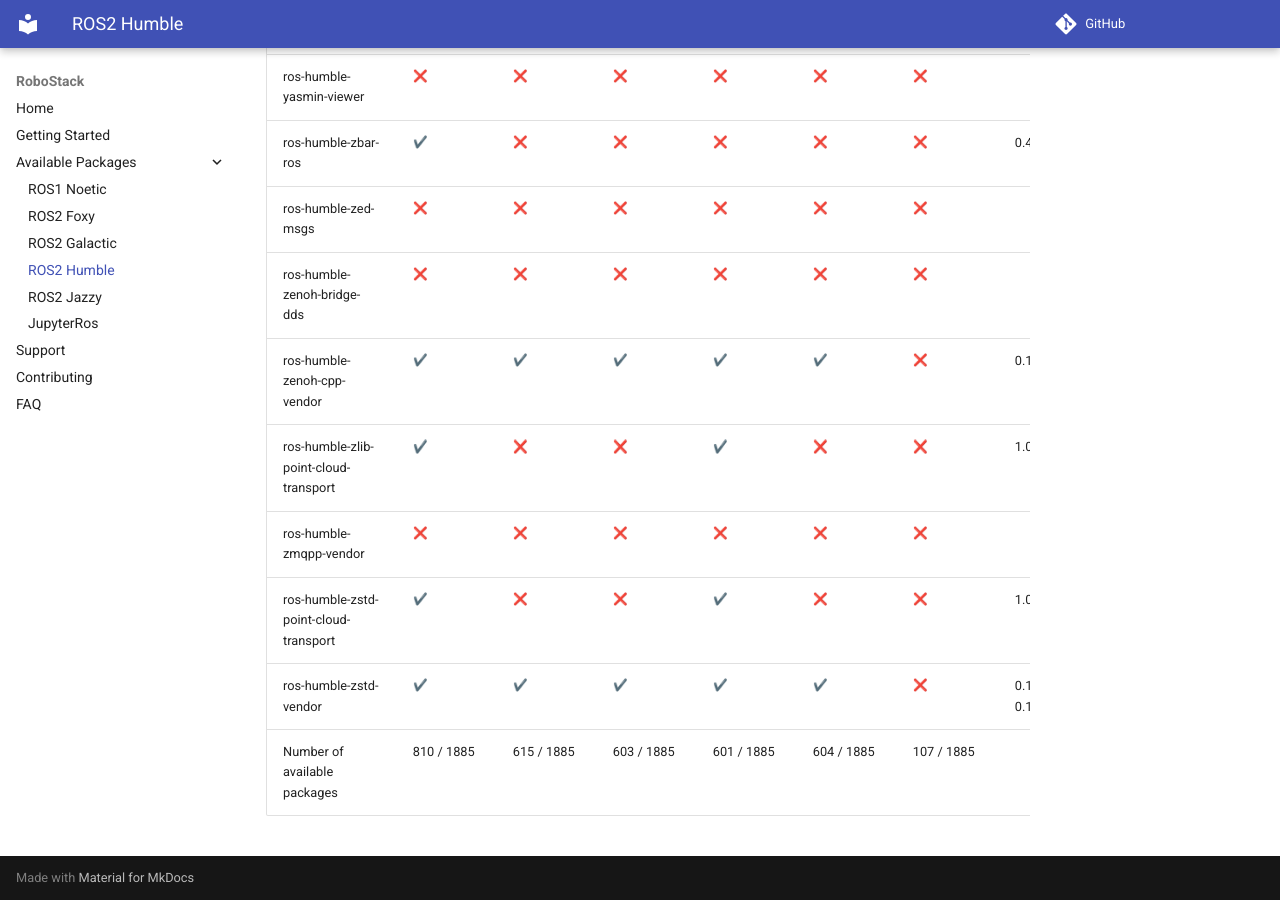
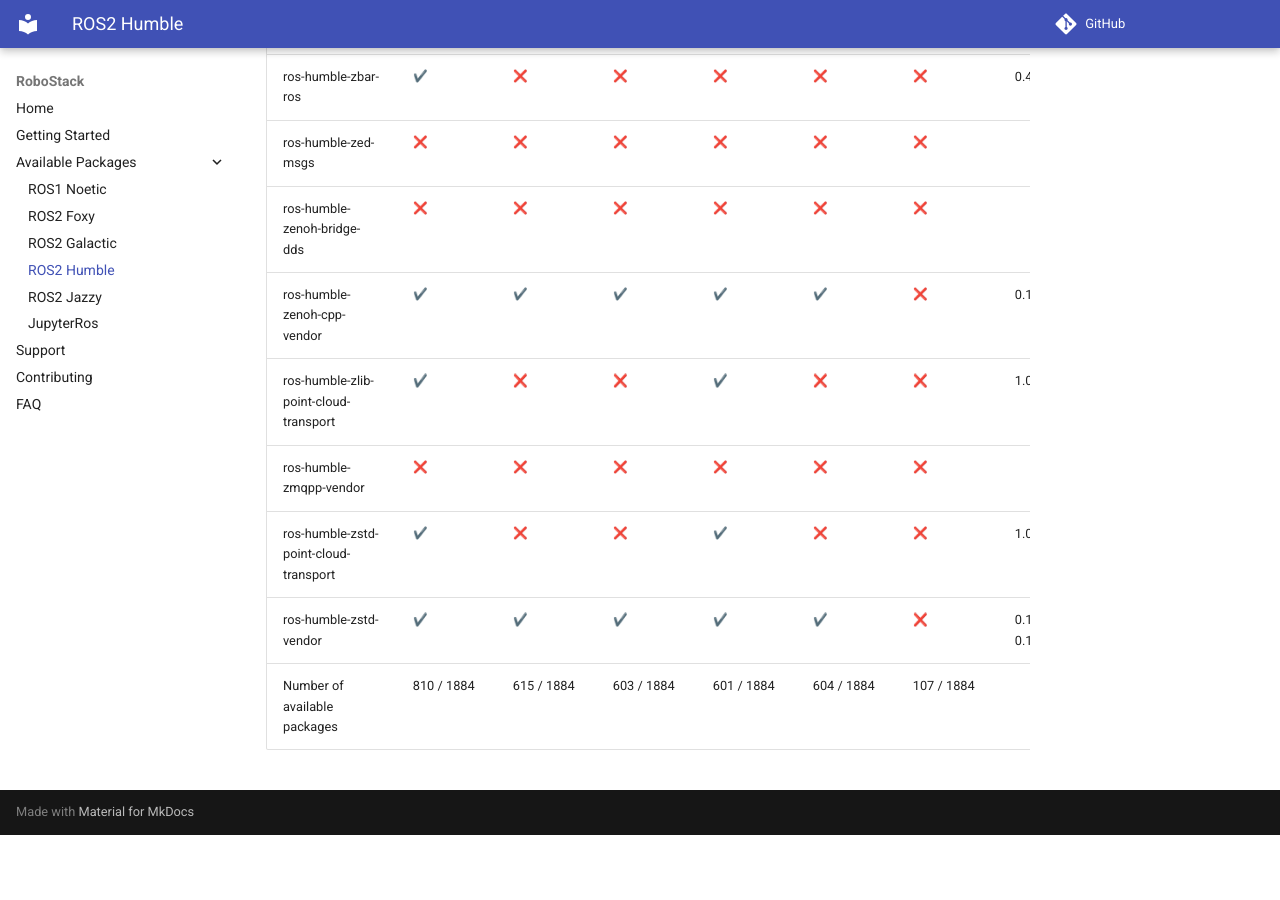
Before and after one commit to RoboStack/robostack.github.io, an MkDocs documentation site: the page built from docs/humble.md, in a window 1280 px wide and 900 px high, scrolled down 146262 px. Built offline with MkDocs 1.6.1 and Material for MkDocs 9.7.7, drawn with Linux system fonts in a browser that asks for light colours; emoji names are drawn with the system emoji font; comment, search, counter and statistics services are not loaded; after the commit the page ends 147097 px from its top, so only the background shows below that; some of the changed text lies outside the part shown.

Commit message:
Update tables

```diff
--- a/docs/humble.md
+++ b/docs/humble.md
@@ -1885,4 +1884,4 @@
 | ros-humble-zmqpp-vendor | :x: { data-sort='0' } | :x: { data-sort='0' } | :x: { data-sort='0' } | :x: { data-sort='0' } | :x: { data-sort='0' } | :x: { data-sort='0' } |   |
 | ros-humble-zstd-point-cloud-transport | :heavy_check_mark: { data-sort='1' } | :x: { data-sort='0' } | :x: { data-sort='0' } | :heavy_check_mark: { data-sort='1' } | :x: { data-sort='0' } | :x: { data-sort='0' } | 1.0.11  |
 | ros-humble-zstd-vendor | :heavy_check_mark: { data-sort='1' } | :heavy_check_mark: { data-sort='1' } | :heavy_check_mark: { data-sort='1' } | :heavy_check_mark: { data-sort='1' } | :heavy_check_mark: { data-sort='1' } | :x: { data-sort='0' } | 0.15.13, 0.15.2  |
-| Number of available packages |  810 / 1885 | 615 / 1885 | 603 / 1885 | 601 / 1885 | 604 / 1885 | 107 / 1885 |
+| Number of available packages |  810 / 1884 | 615 / 1884 | 603 / 1884 | 601 / 1884 | 604 / 1884 | 107 / 1884 |
```
Also changed, not shown: other parts of docs/humble.md (+0 -1 lines).
